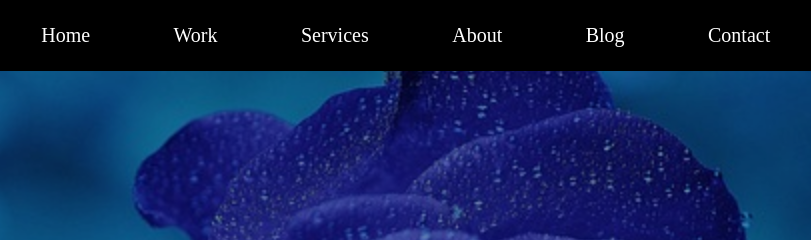
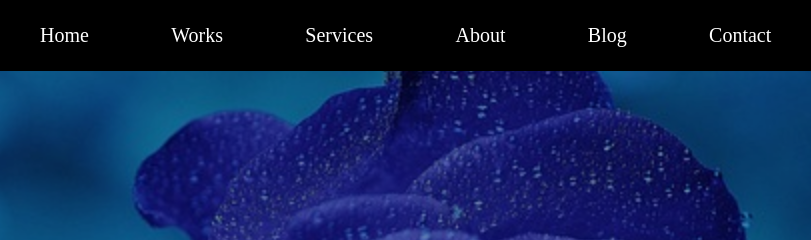
Before and after one commit to henrrikeq/creation, a plain HTML site: page index.html in a window 1280 px wide. Shown: the top 240 px of the page, 386-1197 px from the left. Drawn offline with Linux system fonts and the light colour scheme.

Commit message:
change work anchor

```diff
--- a/index.html
+++ b/index.html
@@ -11,7 +11,7 @@
       <h3 class="text-white">Creation <span id="logo">.</span></h3>
       <div class="nav-items">
         <a href="#">Home</a>
-        <a href="#">Work</a>
+        <a href="#">Works</a>
         <a href="#">Services</a>
         <a href="#">About</a>
         <a href="#">Blog</a>
```
